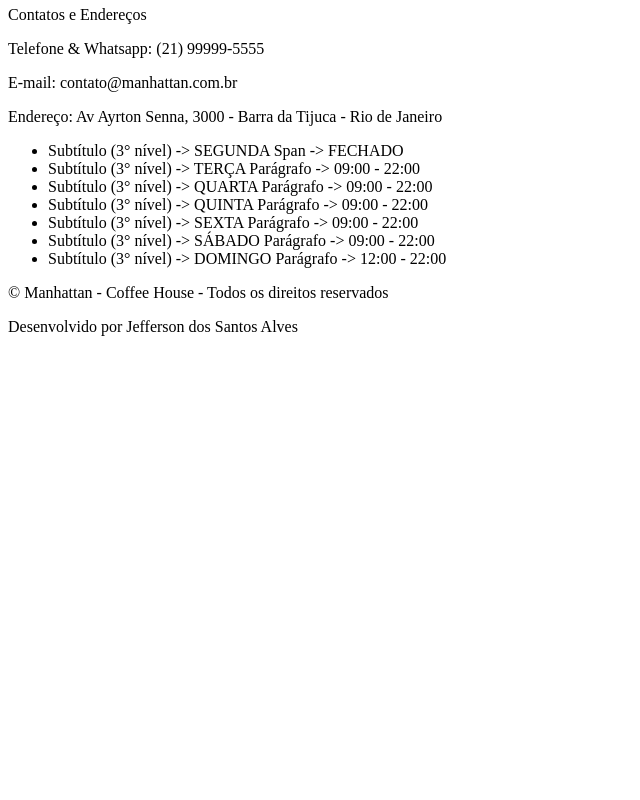
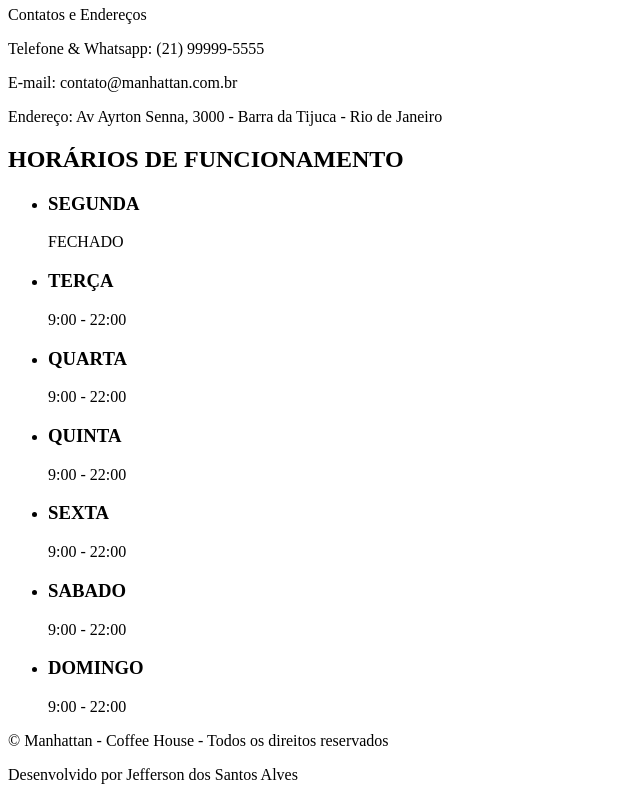
Before and after one commit to Jeff074/Cafeteria, a plain HTML site: page index.html in a window 1280 px wide. Shown: the part 3268-4068 px from the top of the page, without its empty margins (0-640 px from the left). Before the commit the page ends 3620 px from the top, so only its background shows below. Drawn offline with Linux system fonts and the light colour scheme.

Commit message:
correção dos horarios de funcionamento

```diff
--- a/index.html
+++ b/index.html
@@ -75,21 +75,22 @@
         </div>
     </div>
     <div>
+        <h2>HORÁRIOS DE FUNCIONAMENTO</h2>
         <ul>
-            <li>Subtítulo (3° nível) -> SEGUNDA
-                Span -> FECHADO</li>
-            <li>Subtítulo (3° nível) -> TERÇA
-                Parágrafo -> 09:00 - 22:00</li>
-            <li>Subtítulo (3° nível) -> QUARTA
-                Parágrafo -> 09:00 - 22:00</li>
-            <li>Subtítulo (3° nível) -> QUINTA
-                Parágrafo -> 09:00 - 22:00</li>
-            <li>Subtítulo (3° nível) -> SEXTA
-                Parágrafo -> 09:00 - 22:00</li>
-            <li>Subtítulo (3° nível) -> SÁBADO
-                Parágrafo -> 09:00 - 22:00</li>
-            <li>Subtítulo (3° nível) -> DOMINGO
-                Parágrafo -> 12:00 - 22:00</li>
+            <li><h3>SEGUNDA</h3>
+                <span>FECHADO</span></li>
+            <li><h3>TERÇA</h3>
+                <p>9:00 - 22:00</p></li>
+            <li><h3>QUARTA</h3>
+                <p>9:00 - 22:00</p></li>
+            <li><h3>QUINTA</h3>
+                <p>9:00 - 22:00</p></li>
+            <li><h3>SEXTA</h3>
+                <p>9:00 - 22:00</p></li>
+            <li><h3>SABADO</h3>
+                <p>9:00 - 22:00</p></li>
+            <li><h3>DOMINGO</h3>
+                <p>9:00 - 22:00</p></li>
         </ul>
     </div>
     <div>
```
